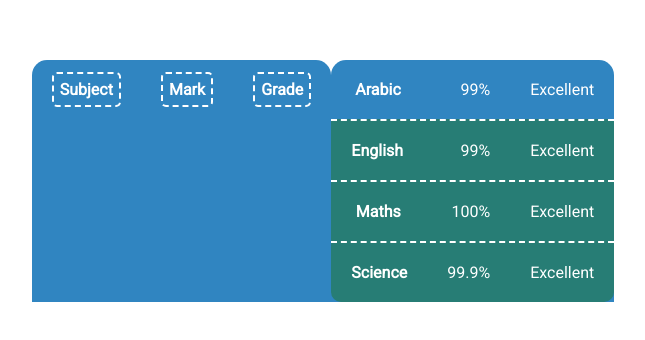
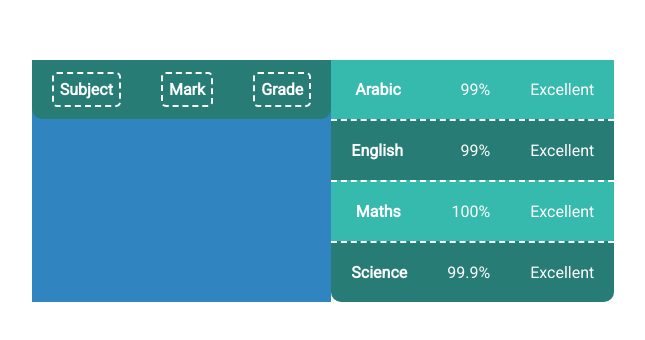
Before and after one commit to NourEl-dinAhmed/HTML_tables, a plain HTML site: page html_forms/index.html in a window 1280 px wide. Shown: the part 348-688 px from the top of the page, without its empty margins (317-962 px from the left). Drawn offline with Linux system fonts and the light colour scheme.

Commit message:
"ok srsly now finally"

```diff
--- a/html_forms/CSS/styles.css
+++ b/html_forms/CSS/styles.css
@@ -1,16 +1,7 @@
-
-/* Type Selectors */
-
 table {
   margin: 50vh auto;
   display: inline-flex;
   flex-wrap: wrap;
-}
-
-tbody {
-  border-top: 5px solid inherit;
-  border-radius: 15px 15px 0 0;
-  background-color: rgb(48, 133, 193);
 }
 
 thead {
@@ -25,8 +16,17 @@ span {
   border-radius: 5px;
 }
 
-th,
-td {
+tr:last-child {
+  border-bottom: 5px solid inherit;
+  border-radius: 0 0 10px 10px;
+}
+
+.display-flex {
+  display: flex;
+}
+
+tr > th,
+tr > td {
   padding: 20px;
   color: white;
   flex: 1 90px;
@@ -34,27 +34,14 @@ td {
   text-align: right;
 }
 
-/* Class Selecotrs*/
-
-.display-flex {
-  display: flex;
-}
-
-/* DRY Selectos*/
-
-tr:last-child {
-  border-bottom: 5px solid inherit;
-  border-radius: 0 0 10px 10px;
-}
-
 tr + tr {
   border-top: 2px dashed #fff;
 }
 
-tr:not(tr:first-child) {
+tr {
   background-color: rgb(39, 125, 117);
 }
 
-tr:nth-of-type(even) {
+.tr-even {
   background-color: rgb(55, 186, 174);
 }
```
